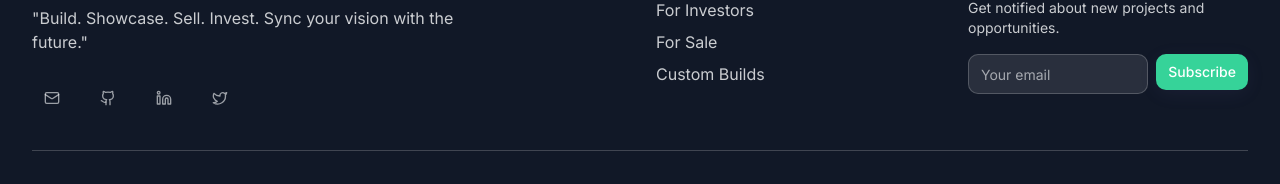
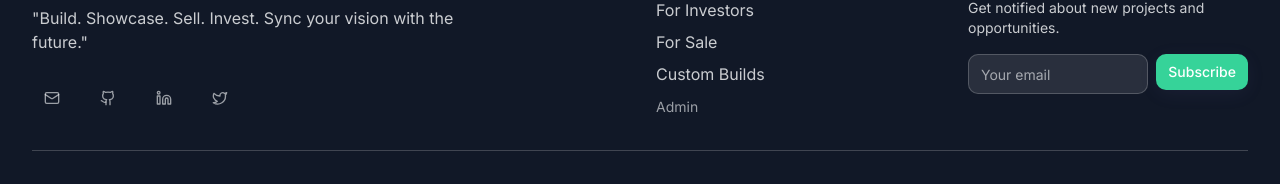
Before and after one commit to LeeSpain/vision-sync, a React (Vite) app: page /admin in a window 1280 px wide. Shown: the part 955-1139 px from the top of the page. Built offline with nearby package versions, Linux system fonts and the light colour scheme.

Commit message:
Add admin link to footer
Add a link to the footer that directs to the admin dashboard.

```diff
--- a/src/components/Layout/Footer.tsx
+++ b/src/components/Layout/Footer.tsx
@@ -54,6 +54,11 @@ const Footer = () => {
                   Custom Builds
                 </Link>
               </li>
+              <li>
+                <Link to="/admin" className="text-slate-white/60 hover:text-slate-white transition-colors text-sm">
+                  Admin
+                </Link>
+              </li>
             </ul>
           </div>
 
```
